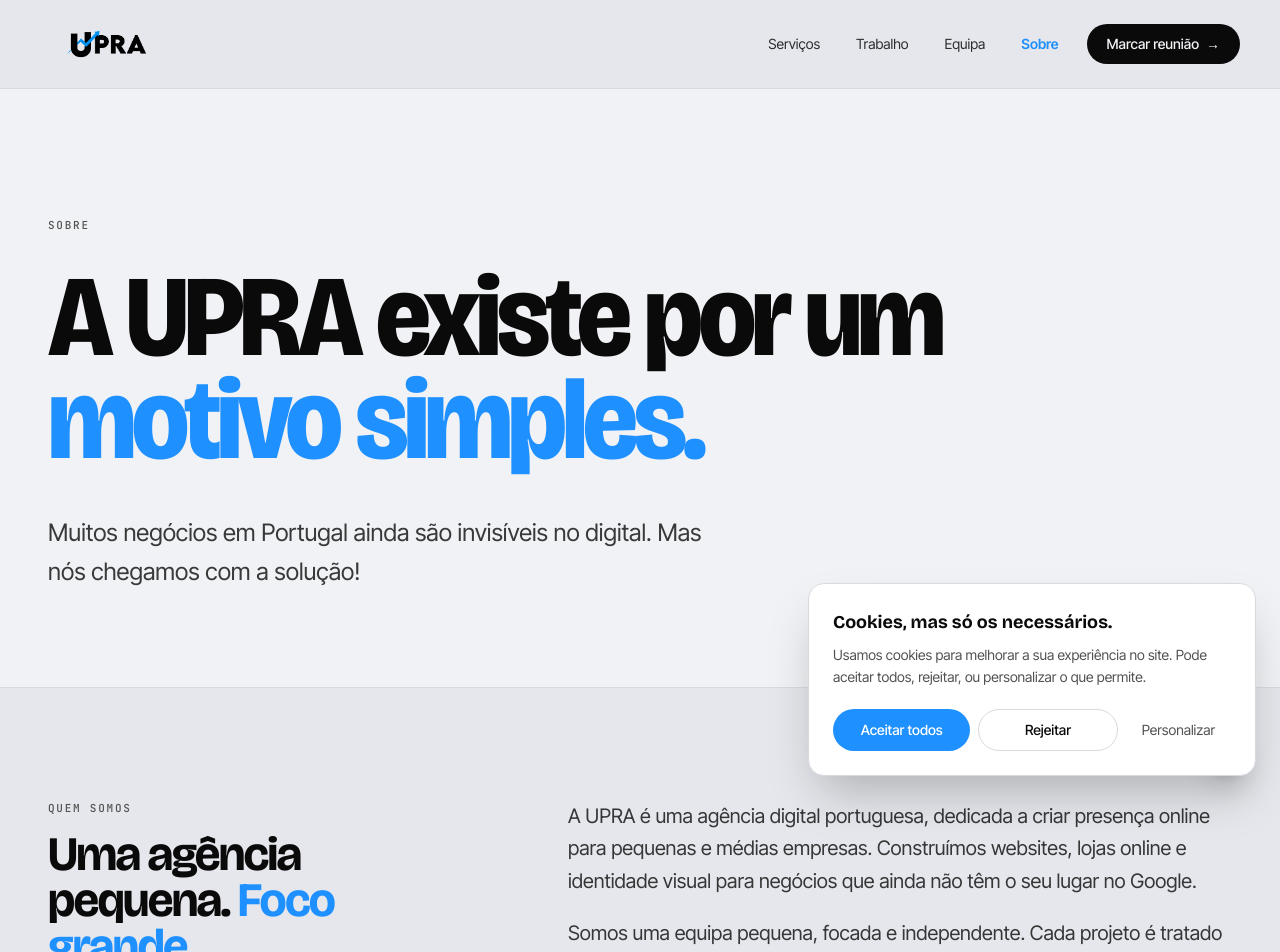
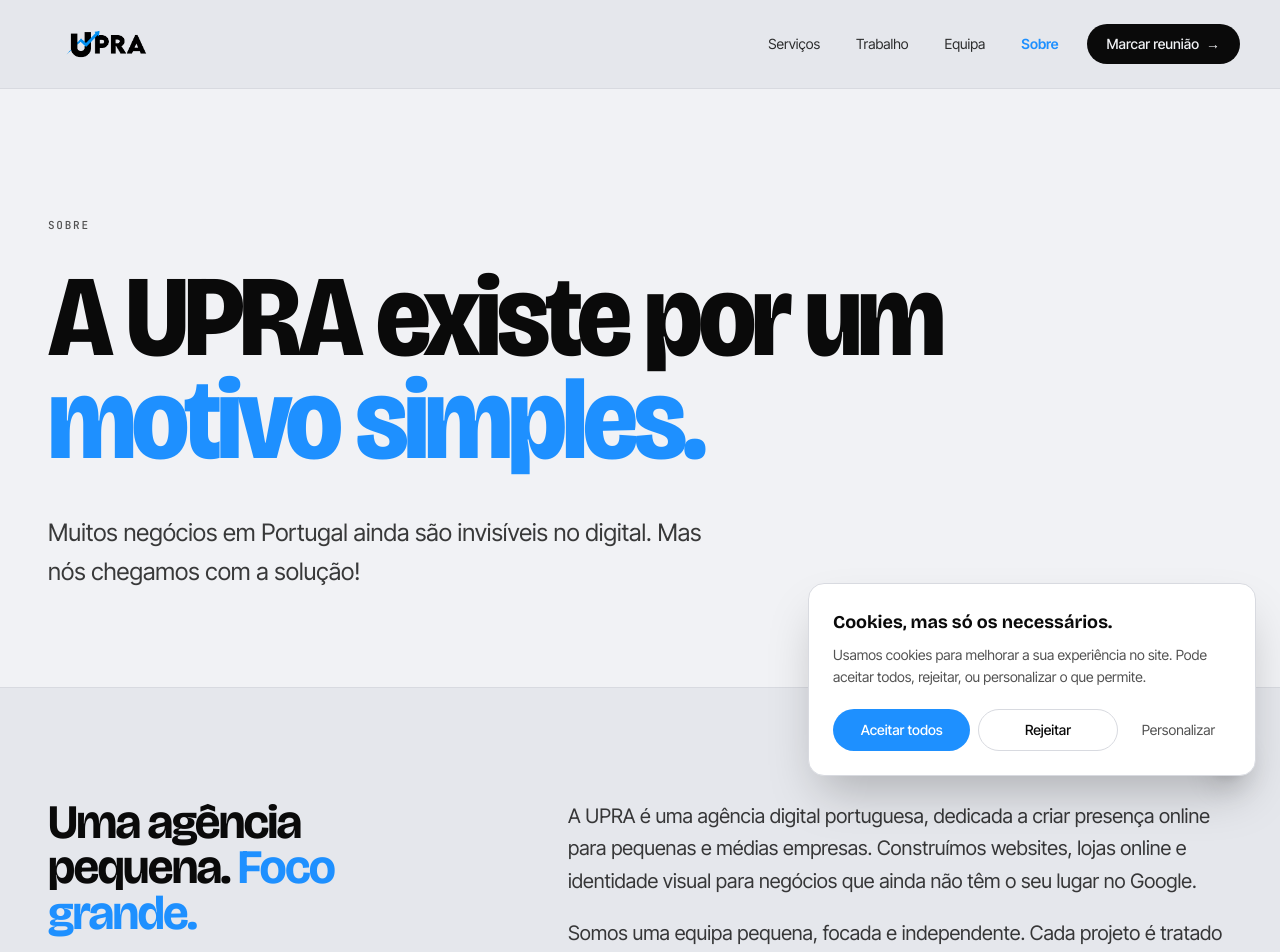
Before and after one commit to upramarketing-oss/upra-site, a Next.js app: page /sobre in a window 1280 px wide. Shown: the top 952 px of the page. Built offline with nearby package versions, Linux system fonts and the light colour scheme.

Commit message:
Sobre: remove 'Quem somos' eyebrow label

```diff
--- a/app/sobre/page.tsx
+++ b/app/sobre/page.tsx
@@ -31,7 +31,6 @@
         <div className="mx-auto max-w-[1320px]">
           <div className="grid lg:grid-cols-12 gap-10 lg:gap-16">
             <div className="lg:col-span-4">
-              <div className="label mb-4">Quem somos</div>
               <h2 className="display text-3xl md:text-4xl lg:text-5xl leading-tight">
                 Uma agência pequena.{" "}
                 <span className="text-blue">Foco grande.</span>
```
